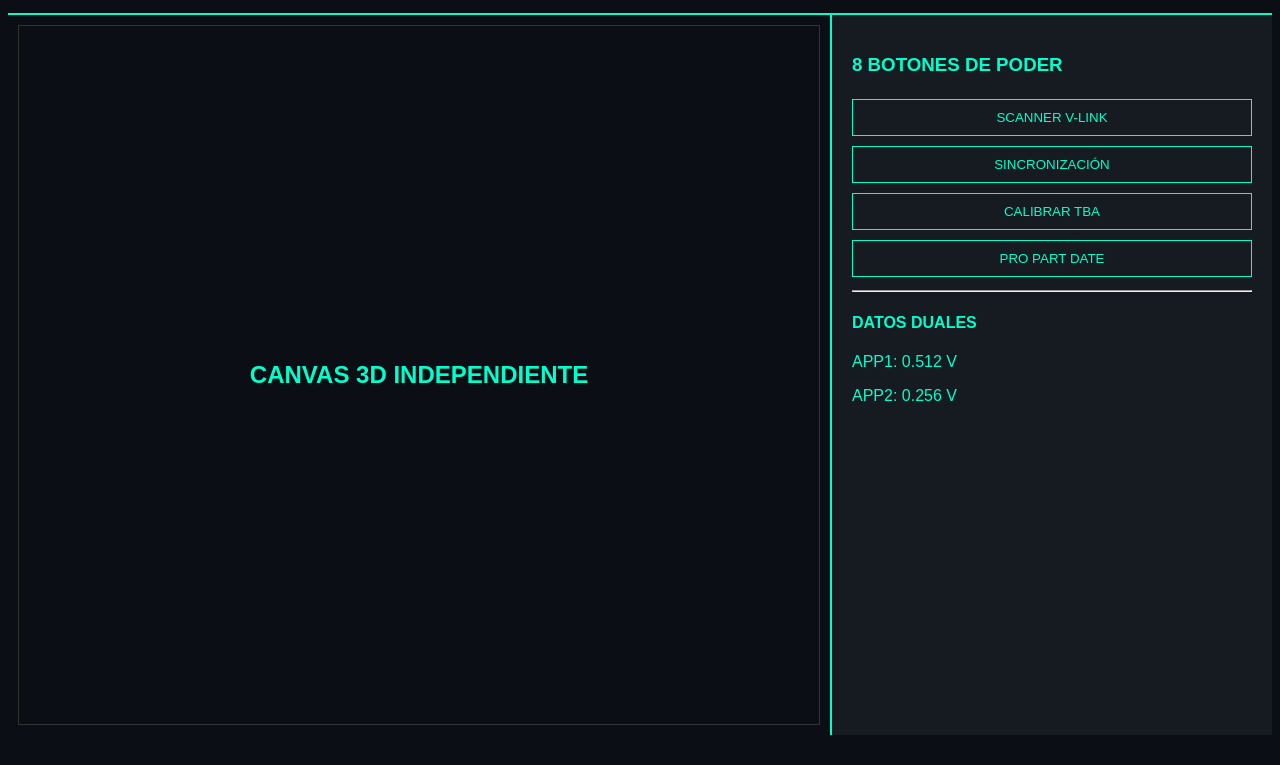
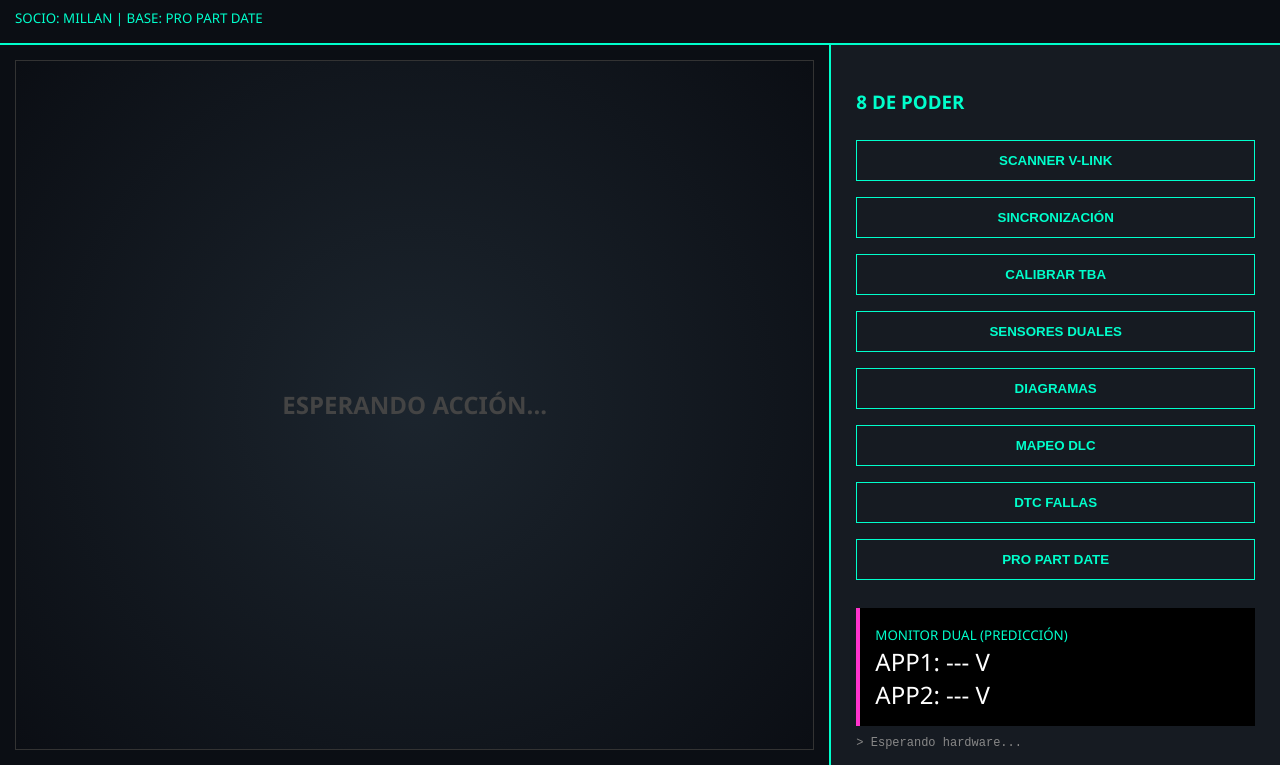
Before and after one commit to 84-fmill-mel30/Propart-Disgnostic--Date, a plain HTML site: page index.html in a window 1280 px wide. Shown: the part 95-860 px from the top of the page. Before the commit the page ends 838 px from the top, so only its background shows below. Drawn offline with Linux system fonts and the light colour scheme.

Commit message:
Update index.html

```diff
--- a/index.html
+++ b/index.html
@@ -1,59 +1,99 @@
 <!DOCTYPE html>
-<html>
+<html lang="es">
 <head>
-    <title>PROPART V12 - INTERFAZ</title>
+    <meta charset="UTF-8">
+    <title>PROPART V12 | DIAGNOSTIC PRO PART PREDICTIVO</title>
     <style>
-        body { background: #0b0e14; color: #00ffcc; font-family: sans-serif; }
+        body { background: #0b0e14; color: #00ffcc; font-family: 'Segoe UI', sans-serif; margin: 0; overflow: hidden; }
+        header { padding: 15px; border-bottom: 2px solid #00ffcc; display: flex; justify-content: space-between; }
         .grid { display: flex; height: 90vh; }
-        #canvas { flex: 2; border: 1px solid #333; margin: 10px; display: flex; align-items: center; justify-content: center; }
-        #panel { flex: 1; background: #161b22; padding: 20px; border-left: 2px solid #00ffcc; }
-        button { width: 100%; padding: 10px; margin: 5px 0; background: none; border: 1px solid #00ffcc; color: #00ffcc; cursor: pointer; }
+        #canvas { flex: 2; border: 1px solid #333; margin: 15px; display: flex; flex-direction: column; align-items: center; justify-content: center; background: radial-gradient(circle, #1c252e 0%, #0b0e14 100%); }
+        #panel { flex: 1; background: #161b22; padding: 25px; border-left: 2px solid #00ffcc; overflow-y: auto; }
+        .btn { width: 100%; padding: 12px; margin: 8px 0; background: none; border: 1px solid #00ffcc; color: #00ffcc; font-weight: bold; cursor: pointer; transition: 0.3s; }
+        .btn:hover { background: #00ffcc; color: #000; box-shadow: 0 0 15px #00ffcc; }
+        .data-card { background: #000; padding: 15px; margin-top: 20px; border-left: 4px solid #ff33cc; }
+        .metric { font-size: 24px; color: #fff; }
+        #status-log { font-family: monospace; font-size: 12px; color: #888; margin-top: 10px; }
     </style>
 </head>
 <body>
-    <header style="padding: 10px; border-bottom: 2px solid #00ffcc;">
-        <h1>PROPART V12 | SOCIO: MILLAN</h1>
-    </header>
-    <div class="grid">
-        <div id="canvas"><h2>CANVAS 3D INDEPENDIENTE</h2></div>
-        <div id="panel">
-            <h3>8 BOTONES DE PODER</h3>
-            <button>SCANNER V-LINK</button>
-            <button>SINCRONIZACIÓN</button>
-            <button>CALIBRAR TBA</button>
-            <button>PRO PART DATE</button>
-            <hr>
-            <h4>DATOS DUALES</h4>
-            <p>APP1: 0.512 V</p>
-            <p>APP2: 0.256 V</p>
+
+<header>
+    <div><h1>PROPART <span style="color:#fff;">V12</span></h1><small>SOCIO: MILLAN | BASE: PRO PART DATE</small></div>
+    <div style="text-align:right;"><span id="vlink-status" style="color:red;">●</span> V-LINK DISCONNECTED</div>
+</header>
+
+<div class="grid">
+    <section id="canvas">
+        <div id="visual-engine" style="text-align:center;">
+            <h2 id="engine-title" style="color:#444;">ESPERANDO ACCIÓN...</h2>
+            <div id="graph-sim" style="height:150px; width:300px; border:1px solid #222; margin-top:20px; display:none;">
+                <p style="font-size:10px;">[ MONITOR DE ONDA EN VIVO ]</p>
+                <div id="wave" style="width:100%; height:2px; background:#00ffcc; margin-top:40px;"></div>
+            </div>
         </div>
-    </div>
-    <script>
-    // Función para simular el Scanner V-Link real
-    function accionarScanner() {
-        console.log("Buscando hardware V-Link...");
-        alert("Buscando V-Link... \nUID: VLNK-PRO-V12-GOLF Detectado ✅");
-        document.getElementById('status').innerText = "STATUS: V-LINK CONECTADO (PIN 7 ACTIVE)";
+    </section>
+
+    <aside id="panel">
+        <h3>8 DE PODER</h3>
+        <button class="btn" onclick="scannerVLink()">SCANNER V-LINK</button>
+        <button class="btn" onclick="mostrarSincro()">SINCRONIZACIÓN</button>
+        <button class="btn" onclick="calibrarTBA()">CALIBRAR TBA</button>
+        <button class="btn" onclick="verSensores()">SENSORES DUALES</button>
+        <button class="btn">DIAGRAMAS</button>
+        <button class="btn">MAPEO DLC</button>
+        <button class="btn">DTC FALLAS</button>
+        <button class="btn">PRO PART DATE</button>
+
+        <div class="data-card">
+            <small>MONITOR DUAL (PREDICCIÓN)</small>
+            <div class="metric">APP1: <span id="val-app1">---</span> V</div>
+            <div class="metric">APP2: <span id="val-app2">---</span> V</div>
+        </div>
+        <div id="status-log">> Esperando hardware...</div>
+    </aside>
+</div>
+
+<script>
+    const log = document.getElementById('status-log');
+
+    function scannerVLink() {
+        log.innerText = "> Buscando V-Link en Pin 7 (K-Line)...";
+        setTimeout(() => {
+            document.getElementById('vlink-status').style.color = "#00ffcc";
+            document.getElementById('vlink-status').parentElement.innerHTML = '<span style="color:#00ffcc;">●</span> V-LINK CONNECTED (UID: VLNK-PRO-V12)';
+            log.innerText = "> Hardware encontrado. Protocolo Motronic 7.5 listo.";
+            alert("V-Link Conectado con éxito carnal!");
+        }, 1500);
     }
 
-    // Función para la Calibración TBA con datos de PRO PART DATE
     function calibrarTBA() {
-        let app1 = document.getElementById('val-app1');
-        let app2 = document.getElementById('val-app2');
+        log.innerText = "> Iniciando Ajuste Básico Canal 060...";
+        document.getElementById('engine-title').innerText = "CALIBRANDO CUERPO...";
+        document.getElementById('engine-title').style.color = "#ff33cc";
 
-        alert("Iniciando Ajuste Básico Canal 060...");
-
-        // Simulación de movimiento de mariposa y lectura dual
-        setTimeout(() => {
-            app1.innerText = "0.512 V";
-            app2.innerText = "0.256 V";
-            alert("Adaptación OK - Datos validados por PRO PART DATE");
-        }, 2000);
+        let i = 0;
+        let interval = setInterval(() => {
+            document.getElementById('val-app1').innerText = (Math.random() * (4.5 - 0.5) + 0.5).toFixed(3);
+            document.getElementById('val-app2').innerText = (Math.random() * (2.3 - 0.2) + 0.2).toFixed(3);
+            i++;
+            if(i > 20) {
+                clearInterval(interval);
+                document.getElementById('val-app1').innerText = "0.512";
+                document.getElementById('val-app2').innerText = "0.256";
+                document.getElementById('engine-title').innerText = "ADAPTACIÓN OK";
+                log.innerText = "> Datos guardados en PRO PART DATE.";
+                alert("Calibración terminada al 100, socio!");
+            }
+        }, 100);
     }
 
-    // Asignar las acciones a tus 8 botones de poder
-    document.querySelectorAll('.btn')[0].onclick = accionarScanner;
-    document.querySelectorAll('.btn')[7].onclick = calibrarTBA;
-        </script>
+    function mostrarSincro() {
+        document.getElementById('graph-sim').style.display = "block";
+        document.getElementById('engine-title').innerText = "SINCRO CKP/CMP";
+        log.innerText = "> Validando fase: 0.0° de desfase.";
+    }
+</script>
+
 </body>
 </html>
```
